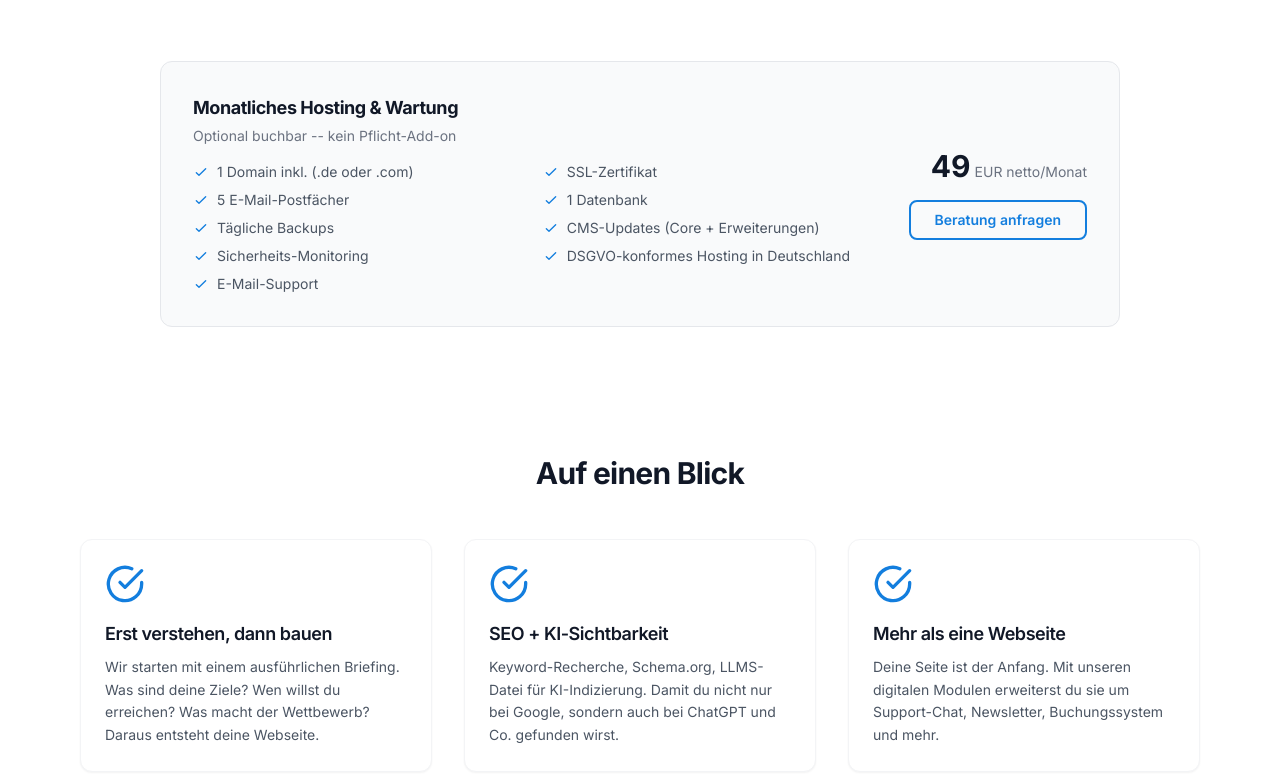
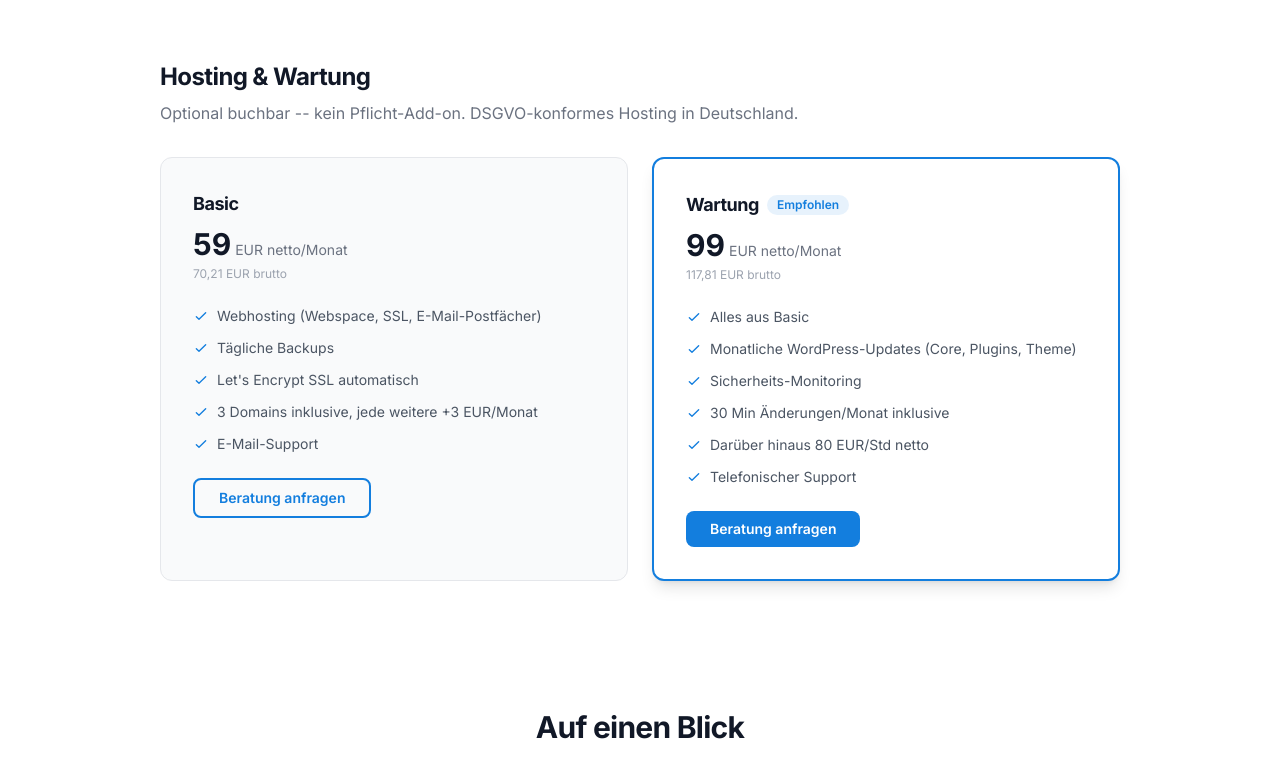
Before and after one commit to MagnusHL/hinzke-digital, an Astro site: page /webseiten in a window 1280 px wide. Shown: the part 1907-2682 px from the top of the page. Built offline with nearby package versions, Linux system fonts and the light colour scheme; Astro itself is replaced by a stand-in of ours.

Commit message:
feat(webseiten): Hosting-Pakete auf Basic (59 EUR) und Wartung (99 EUR) aktualisieren

```diff
--- a/src/pages/webseiten.astro
+++ b/src/pages/webseiten.astro
@@ -120,7 +120,7 @@ const faq = [
   { q: 'Welche Technologien werden eingesetzt?', a: 'Wir setzen auf ein professionelles CMS und moderne Webtechnologien -- schnell, sicher und wartbar. Die Technik wählen wir passend zu deinen Anforderungen.' },
   { q: 'Was ist KI-Optimierung / AIO?', a: 'Neben Google nutzen immer mehr Menschen KI-Assistenten wie ChatGPT, Claude oder Perplexity, um Dienstleister zu finden. Mit einer LLMS-Datei und AIO-Optimierung sorgen wir dafür, dass auch diese Systeme deine Inhalte kennen und empfehlen.' },
   { q: 'Brauche ich technische Vorkenntnisse?', a: 'Nein. Du bekommst ein CMS, mit dem du Inhalte ganz ohne Programmierkenntnisse pflegen kannst. Bei Fragen sind wir per Mail erreichbar.' },
-  { q: 'Gibt es ein Hosting-Angebot?', a: 'Ja. Für 49 EUR netto/Monat bieten wir ein Rundum-Sorglos-Paket mit Domain, SSL, E-Mail-Postfächern, täglichen Backups und CMS-Updates. Alternativ kannst du dein eigenes Hosting nutzen.' },
+  { q: 'Gibt es ein Hosting-Angebot?', a: 'Ja. Wir bieten zwei Pakete: Basic (59 EUR netto/Monat) mit Hosting, SSL, Backups, 3 Domains und E-Mail-Support. Oder Wartung (99 EUR netto/Monat) mit zusätzlichen WordPress-Updates, Sicherheits-Monitoring, 30 Min Änderungen/Monat und Telefon-Support. Alternativ kannst du dein eigenes Hosting nutzen.' },
   { q: 'Kann ich meine Domain mitbringen?', a: 'Klar. Du kannst deine bestehende Domain verwenden oder wir registrieren eine neue für dich. Der Umzug ist unkompliziert.' },
   { q: 'Kann ich später upgraden?', a: 'Selbstverständlich. Wir bauen modular auf, sodass ein Upgrade jederzeit möglich ist, ohne von vorne anfangen zu müssen.' },
   { q: 'Was passiert nach der Fertigstellung?', a: 'Du kannst die Seite selbst pflegen oder unser Hosting-Paket mit laufender Wartung nutzen. Und mit unseren digitalen Modulen erweiterst du deine Webseite um weitere Funktionen -- vom Newsletter bis zum KI-Chatbot.' },
@@ -246,30 +246,26 @@ const faqSchema = {
       </div>
     </section>
 
-    <!-- 4. Hosting-Paket -->
-    <section class="pb-16">
+    <!-- 4. Hosting-Pakete -->
+    <section id="hosting" class="pb-16">
       <div class="mx-auto max-w-5xl px-4 sm:px-6 lg:px-8">
+        <h2 class="mb-2 text-2xl font-bold text-gray-900">Hosting & Wartung</h2>
+        <p class="mb-8 text-gray-500">Optional buchbar -- kein Pflicht-Add-on. DSGVO-konformes Hosting in Deutschland.</p>
+
+        <div class="grid gap-6 lg:grid-cols-2">
+
+          <!-- Basic -->
           <div class="rounded-xl border border-gray-200 bg-gray-50 p-6 sm:p-8">
-          <div class="flex flex-col gap-6 lg:flex-row lg:items-center lg:justify-between">
-            <div class="flex-1">
-              <h3 class="text-lg font-bold text-gray-900">Monatliches Hosting & Wartung</h3>
-              <p class="mt-1 text-sm text-gray-500">Optional buchbar -- kein Pflicht-Add-on</p>
-              <ul class="mt-4 grid gap-2 text-sm text-gray-600 sm:grid-cols-2">
+            <h3 class="text-lg font-bold text-gray-900">Basic</h3>
+            <div class="mt-2 flex items-baseline">
+              <span class="text-3xl font-bold text-gray-900">59</span>
+              <span class="ml-1 text-sm text-gray-500">EUR netto/Monat</span>
+            </div>
+            <p class="mt-1 text-xs text-gray-400">70,21 EUR brutto</p>
+            <ul class="mt-6 space-y-3 text-sm text-gray-600">
               <li class="flex items-start gap-2">
                 <svg class="mt-0.5 h-4 w-4 flex-shrink-0 text-primary" fill="none" viewBox="0 0 24 24" stroke="currentColor"><path stroke-linecap="round" stroke-linejoin="round" stroke-width="2" d="M5 13l4 4L19 7" /></svg>
-                  1 Domain inkl. (.de oder .com)
-                </li>
-                <li class="flex items-start gap-2">
-                  <svg class="mt-0.5 h-4 w-4 flex-shrink-0 text-primary" fill="none" viewBox="0 0 24 24" stroke="currentColor"><path stroke-linecap="round" stroke-linejoin="round" stroke-width="2" d="M5 13l4 4L19 7" /></svg>
-                  SSL-Zertifikat
-                </li>
-                <li class="flex items-start gap-2">
-                  <svg class="mt-0.5 h-4 w-4 flex-shrink-0 text-primary" fill="none" viewBox="0 0 24 24" stroke="currentColor"><path stroke-linecap="round" stroke-linejoin="round" stroke-width="2" d="M5 13l4 4L19 7" /></svg>
-                  5 E-Mail-Postfächer
-                </li>
-                <li class="flex items-start gap-2">
-                  <svg class="mt-0.5 h-4 w-4 flex-shrink-0 text-primary" fill="none" viewBox="0 0 24 24" stroke="currentColor"><path stroke-linecap="round" stroke-linejoin="round" stroke-width="2" d="M5 13l4 4L19 7" /></svg>
-                  1 Datenbank
+                Webhosting (Webspace, SSL, E-Mail-Postfächer)
               </li>
               <li class="flex items-start gap-2">
                 <svg class="mt-0.5 h-4 w-4 flex-shrink-0 text-primary" fill="none" viewBox="0 0 24 24" stroke="currentColor"><path stroke-linecap="round" stroke-linejoin="round" stroke-width="2" d="M5 13l4 4L19 7" /></svg>
@@ -277,7 +273,41 @@ const faqSchema = {
               </li>
               <li class="flex items-start gap-2">
                 <svg class="mt-0.5 h-4 w-4 flex-shrink-0 text-primary" fill="none" viewBox="0 0 24 24" stroke="currentColor"><path stroke-linecap="round" stroke-linejoin="round" stroke-width="2" d="M5 13l4 4L19 7" /></svg>
-                  CMS-Updates (Core + Erweiterungen)
+                Let's Encrypt SSL automatisch
+              </li>
+              <li class="flex items-start gap-2">
+                <svg class="mt-0.5 h-4 w-4 flex-shrink-0 text-primary" fill="none" viewBox="0 0 24 24" stroke="currentColor"><path stroke-linecap="round" stroke-linejoin="round" stroke-width="2" d="M5 13l4 4L19 7" /></svg>
+                3 Domains inklusive, jede weitere +3 EUR/Monat
+              </li>
+              <li class="flex items-start gap-2">
+                <svg class="mt-0.5 h-4 w-4 flex-shrink-0 text-primary" fill="none" viewBox="0 0 24 24" stroke="currentColor"><path stroke-linecap="round" stroke-linejoin="round" stroke-width="2" d="M5 13l4 4L19 7" /></svg>
+                E-Mail-Support
+              </li>
+            </ul>
+            <a href="/kontakt#beratung" class="mt-6 inline-block rounded-lg border-2 border-primary px-6 py-2 text-sm font-semibold text-primary transition-colors hover:bg-primary hover:text-white">
+              Beratung anfragen
+            </a>
+          </div>
+
+          <!-- Wartung -->
+          <div class="rounded-xl border-2 border-primary bg-white p-6 shadow-lg sm:p-8">
+            <div class="flex items-center gap-2">
+              <h3 class="text-lg font-bold text-gray-900">Wartung</h3>
+              <span class="rounded-full bg-primary/10 px-2.5 py-0.5 text-xs font-semibold text-primary">Empfohlen</span>
+            </div>
+            <div class="mt-2 flex items-baseline">
+              <span class="text-3xl font-bold text-gray-900">99</span>
+              <span class="ml-1 text-sm text-gray-500">EUR netto/Monat</span>
+            </div>
+            <p class="mt-1 text-xs text-gray-400">117,81 EUR brutto</p>
+            <ul class="mt-6 space-y-3 text-sm text-gray-600">
+              <li class="flex items-start gap-2">
+                <svg class="mt-0.5 h-4 w-4 flex-shrink-0 text-primary" fill="none" viewBox="0 0 24 24" stroke="currentColor"><path stroke-linecap="round" stroke-linejoin="round" stroke-width="2" d="M5 13l4 4L19 7" /></svg>
+                Alles aus Basic
+              </li>
+              <li class="flex items-start gap-2">
+                <svg class="mt-0.5 h-4 w-4 flex-shrink-0 text-primary" fill="none" viewBox="0 0 24 24" stroke="currentColor"><path stroke-linecap="round" stroke-linejoin="round" stroke-width="2" d="M5 13l4 4L19 7" /></svg>
+                Monatliche WordPress-Updates (Core, Plugins, Theme)
               </li>
               <li class="flex items-start gap-2">
                 <svg class="mt-0.5 h-4 w-4 flex-shrink-0 text-primary" fill="none" viewBox="0 0 24 24" stroke="currentColor"><path stroke-linecap="round" stroke-linejoin="round" stroke-width="2" d="M5 13l4 4L19 7" /></svg>
@@ -285,24 +315,22 @@ const faqSchema = {
               </li>
               <li class="flex items-start gap-2">
                 <svg class="mt-0.5 h-4 w-4 flex-shrink-0 text-primary" fill="none" viewBox="0 0 24 24" stroke="currentColor"><path stroke-linecap="round" stroke-linejoin="round" stroke-width="2" d="M5 13l4 4L19 7" /></svg>
-                  DSGVO-konformes Hosting in Deutschland
+                30 Min Änderungen/Monat inklusive
               </li>
               <li class="flex items-start gap-2">
                 <svg class="mt-0.5 h-4 w-4 flex-shrink-0 text-primary" fill="none" viewBox="0 0 24 24" stroke="currentColor"><path stroke-linecap="round" stroke-linejoin="round" stroke-width="2" d="M5 13l4 4L19 7" /></svg>
-                  E-Mail-Support
+                Darüber hinaus 80 EUR/Std netto
+              </li>
+              <li class="flex items-start gap-2">
+                <svg class="mt-0.5 h-4 w-4 flex-shrink-0 text-primary" fill="none" viewBox="0 0 24 24" stroke="currentColor"><path stroke-linecap="round" stroke-linejoin="round" stroke-width="2" d="M5 13l4 4L19 7" /></svg>
+                Telefonischer Support
               </li>
             </ul>
-            </div>
-            <div class="text-center lg:text-right">
-              <div class="flex items-baseline justify-center lg:justify-end">
-                <span class="text-3xl font-bold text-gray-900">49</span>
-                <span class="ml-1 text-sm text-gray-500">EUR netto/Monat</span>
-              </div>
-              <a href="/kontakt#beratung" class="mt-4 inline-block rounded-lg border-2 border-primary px-6 py-2 text-sm font-semibold text-primary transition-colors hover:bg-primary hover:text-white">
+            <a href="/kontakt#beratung" class="mt-6 inline-block rounded-lg bg-primary px-6 py-2 text-sm font-semibold text-white transition-colors hover:bg-primary/90">
               Beratung anfragen
             </a>
           </div>
-          </div>
+
         </div>
       </div>
     </section>
```
Lines whose indentation alone changed are shown as unchanged.
